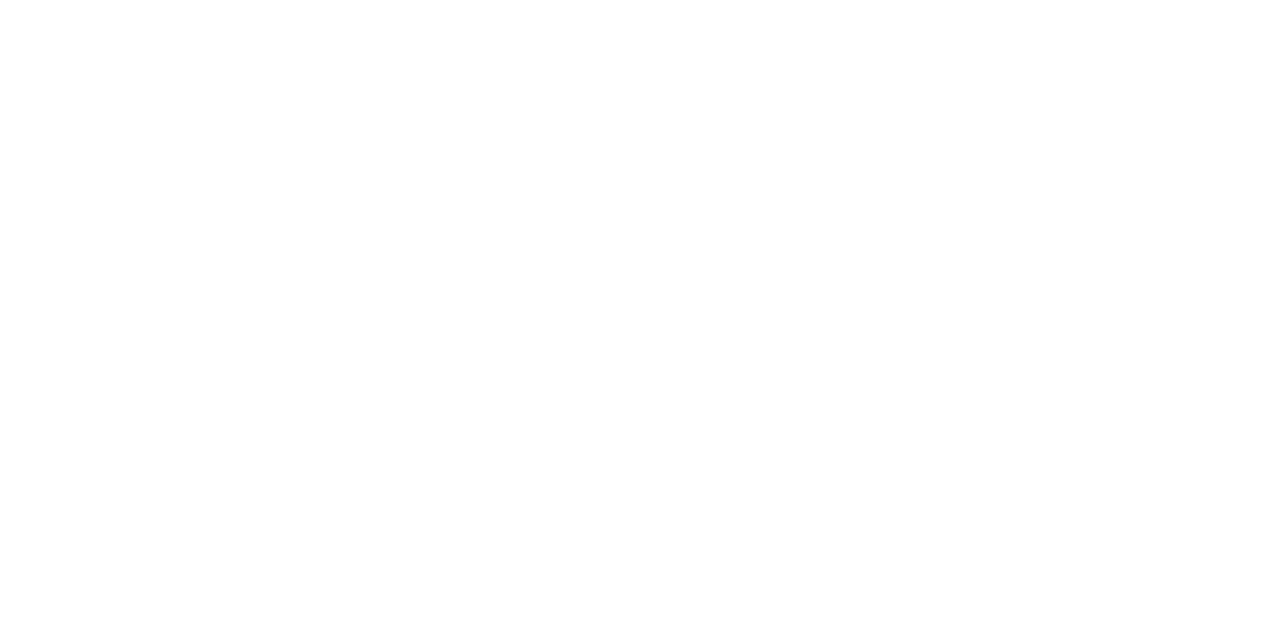
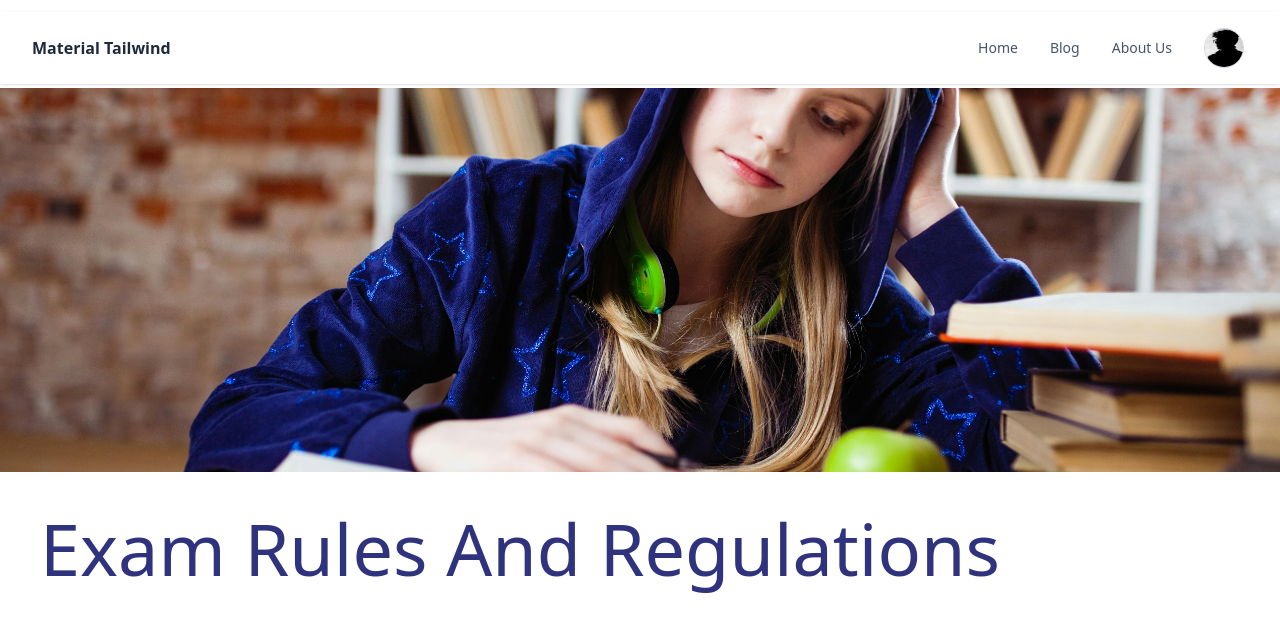
Before and after one commit to purnalakshitha99/edu-smart-front-end, a React (Vite) app: page /attempt-quiz in a window 1280 px wide. Before the commit this address had no page. Shown: the top 632 px of the page. Built offline with nearby package versions, Linux system fonts and the light colour scheme.

Commit message:
dilhan 1st commit

```diff
--- a/src/App.jsx
+++ b/src/App.jsx
@@ -1,11 +1,13 @@
 import { BrowserRouter as Router, Routes, Route } from "react-router-dom";
 import MainPage from "./pages/MainPage";
+import LandingPage from "./pages/attemptQuiz/LandingPage";
 
 function App() {
   return (
     <Router>
       <Routes>
         <Route path="/" element={<MainPage />} />
+        <Route path="/attempt-quiz" element={<LandingPage />} />
       </Routes>
     </Router>
   );
--- /dev/null
+++ b/src/components/layouts/CustomButton.jsx
@@ -0,0 +1,14 @@
+import React from "react";
+
+function CustomButton({ children, onClick, className = "" }) {
+  return (
+    <button
+      onClick={onClick}
+      className={`${className}`}
+    >
+      {children}
+    </button>
+  );
+}
+
+export default CustomButton;
--- a/src/index.css
+++ b/src/index.css
@@ -1 +1,6 @@
 @import "tailwindcss";
+
+@theme {
+  --color-quiz: #9dccff;
+  --color-quizHeader: #2f327d;
+}
--- a/src/pages/MainPage.jsx
+++ b/src/pages/MainPage.jsx
@@ -12,7 +12,7 @@
         className="middle none rounded-lg bg-gray-900 py-3 px-6 text-center align-middle font-sans text-xs font-bold uppercase text-white shadow-md shadow-gray-900/10 transition-all hover:shadow-lg hover:shadow-gray-900/20 focus:opacity-[0.85] focus:shadow-none active:opacity-[0.85] active:shadow-none disabled:pointer-events-none disabled:opacity-50 disabled:shadow-none"
         ripple="light"
       >
-        Button
+        Fuck you
       </Button>
     </div>
   );
--- /dev/null
+++ b/src/pages/attemptQuiz/LandingPage.jsx
@@ -0,0 +1,20 @@
+import NavBar from "../../components/layouts/NavBar";
+import Hero from "../../assets/attemptQuiz/AtemptQuizHero.jpg";
+
+function LandingPage() {
+  return (
+    <>
+      <NavBar />
+      <div className=" mt-4">
+        <img
+          className="h-96 w-full object-cover object-center"
+          src={Hero}
+          alt="nature image"
+        />
+        <div className=" text-quizHeader capitalize text-7xl px-10 mt-10">Exam Rules and Regulations </div>
+      </div>
+    </>
+  );
+}
+
+export default LandingPage;
--- a/tailwind.config.js
+++ b/tailwind.config.js
@@ -5,5 +5,6 @@
   theme: {
     extend: {},
   },
+
   plugins: [],
 });
```
Also changed, not shown: src/assets/attemptQuiz/AtemptQuizHero.jpg (added), 1 other file (tests, documents, lock files or other folders).
